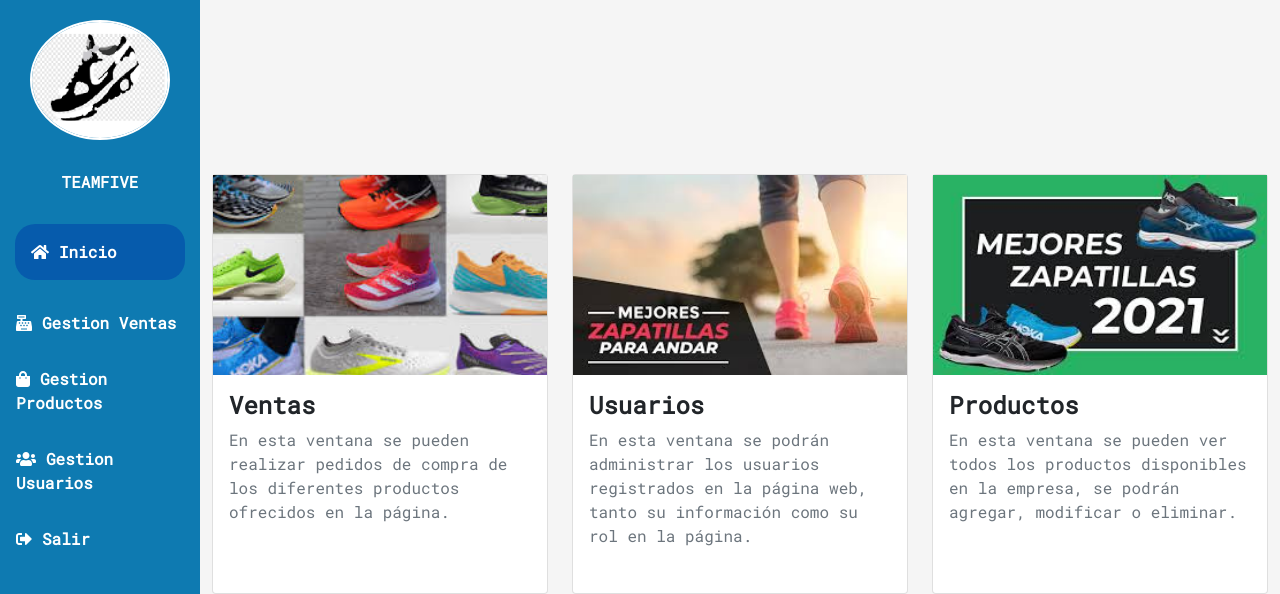
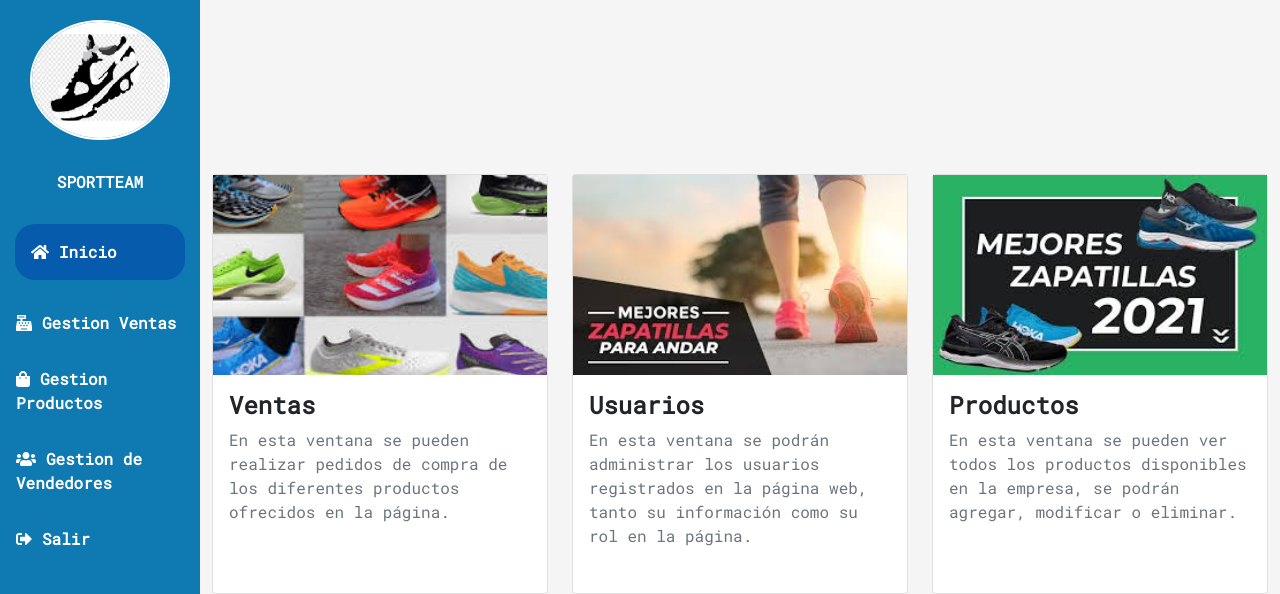
Before and after one commit to MTICciclo3/sport-team, a React (Create React App) app: page /Dashboard in a window 1280 px wide. Shown: the top 594 px of the page. Built offline with nearby package versions, Linux system fonts and the light colour scheme.

Commit message:
actualizar nombres de la sidebar

```diff
--- a/src/components/Aside.js
+++ b/src/components/Aside.js
@@ -9,7 +9,7 @@
     return (
             <nav className="sidebar">
                 <div padding='20px'><img   className='bola' src={logo1} alt="" /></div>
-                <span className="tituloSide">TEAMFIVE</span>
+                <span className="tituloSide">SPORTTEAM</span>
 
                 <NavLink className="a" activeClassName='active' to='Dashboard'>
                     <FontAwesomeIcon className="iconSide" icon={faHome}/>
@@ -25,7 +25,7 @@
                 </NavLink>
                 <NavLink className="a" activeClassName='active' to='tablaGestionUsuarios'>
                     <FontAwesomeIcon className="iconSide" icon={faUsers}/>
-                    Gestion Usuarios
+                    Gestion de Vendedores
                 </NavLink>
                 <Link className="a" to=''>
                     <FontAwesomeIcon className="iconSide" icon={faSignOutAlt}/>
```
Also changed, not shown: 2 other files (tests, documents, lock files or other folders).
